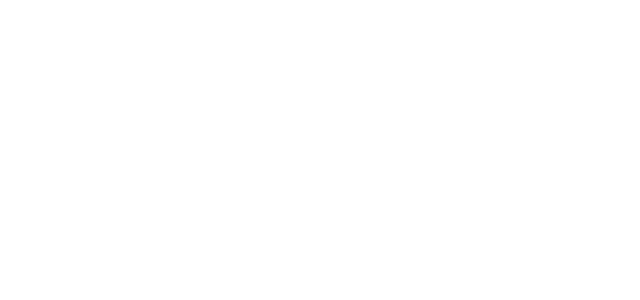
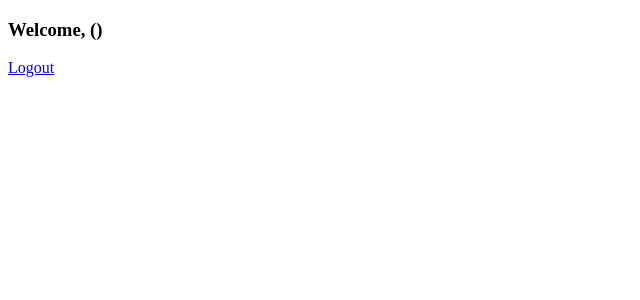
Before and after one commit to saibandi1234/attendance-tracker, a React (Create React App) app in the folder frontend/: page / in a window 1280 px wide. Before the commit this address had no page. Shown: the top 300 px of the page, without its empty margins (0-640 px from the left). Built offline with nearby package versions, Linux system fonts and the light colour scheme.

Commit message:
✅ Fixed blank screen with root route and HTML root div

```diff
--- a/frontend/public/index.html
+++ b/frontend/public/index.html
@@ -2,8 +2,8 @@
 <html lang="en">
   <head>
     <meta charset="utf-8" />
+    <title>Attendance Tracker</title>
     <meta name="viewport" content="width=device-width, initial-scale=1" />
-    <title>Attendance Tracker</title>
   </head>
   <body>
     <div id="root"></div>
--- a/frontend/src/App.js
+++ b/frontend/src/App.js
@@ -8,6 +8,7 @@
   return (
     <Router>
       <Routes>
+        <Route path="/" element={<Dashboard />} />
         <Route path="/dashboard" element={<Dashboard />} />
         <Route path="/dashboard/attendance" element={<Attendance />} />
         <Route path="/dashboard/leave" element={<LeaveRequest />} />
--- a/frontend/src/index.js
+++ b/frontend/src/index.js
@@ -1,7 +1,6 @@
 import React from 'react';
 import ReactDOM from 'react-dom/client';
 import App from './App';
-import './index.css';
 
 const root = ReactDOM.createRoot(document.getElementById('root'));
 root.render(<React.StrictMode><App /></React.StrictMode>);
```
